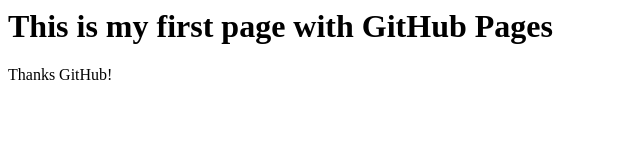
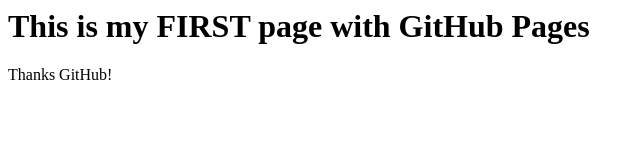
Before and after one commit to augustorywaczuk/actividad3.2, a plain HTML site: page index.html in a window 1280 px wide. Shown: the whole page, without its empty margins (0-644 px from the left). Drawn offline with Linux system fonts and the light colour scheme.

Commit message:
Update index.html

```diff
--- a/index.html
+++ b/index.html
@@ -1,4 +1,4 @@
 <html>
-<h1> This is my first page with GitHub Pages </h1>
+<h1> This is my FIRST page with GitHub Pages </h1>
 <p>Thanks GitHub!</p>
 </html>
```
